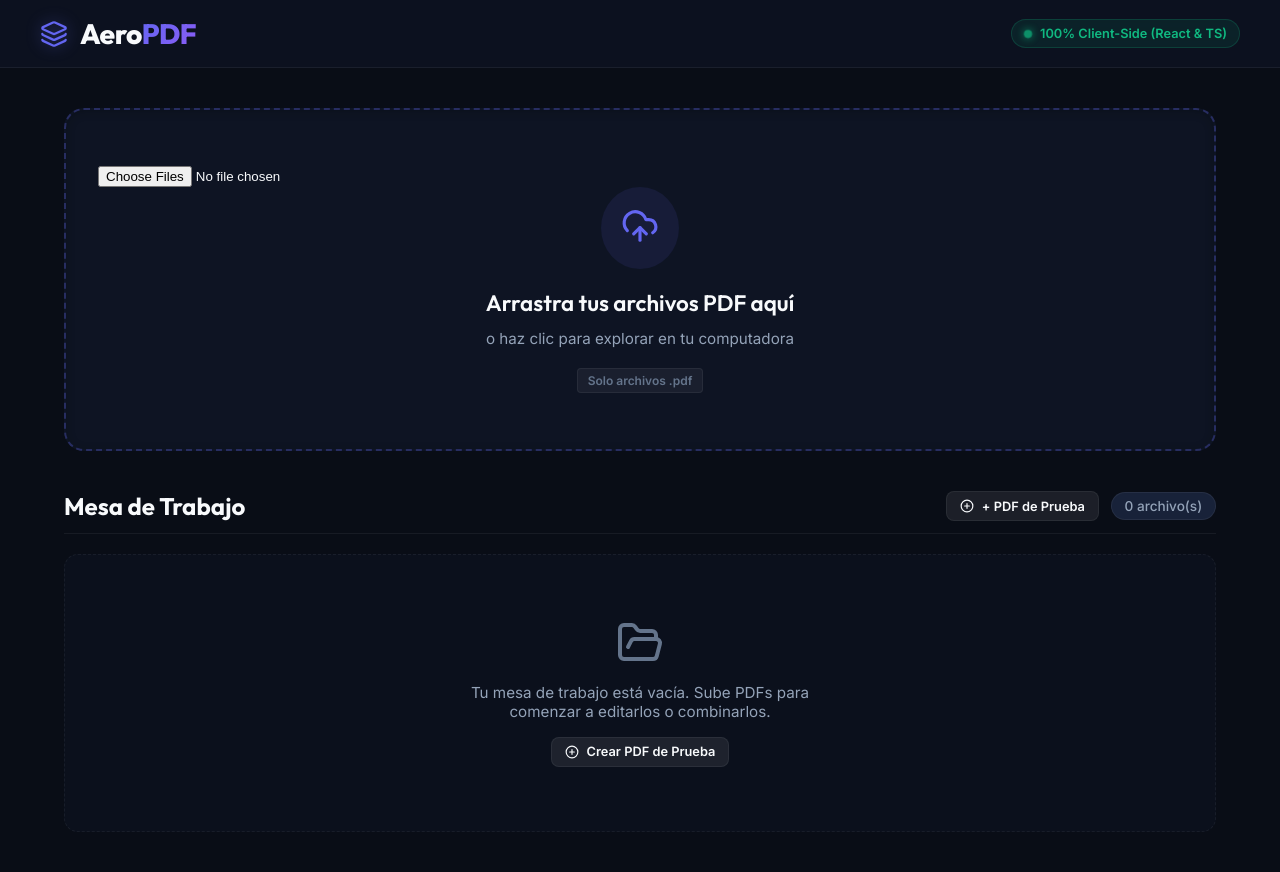
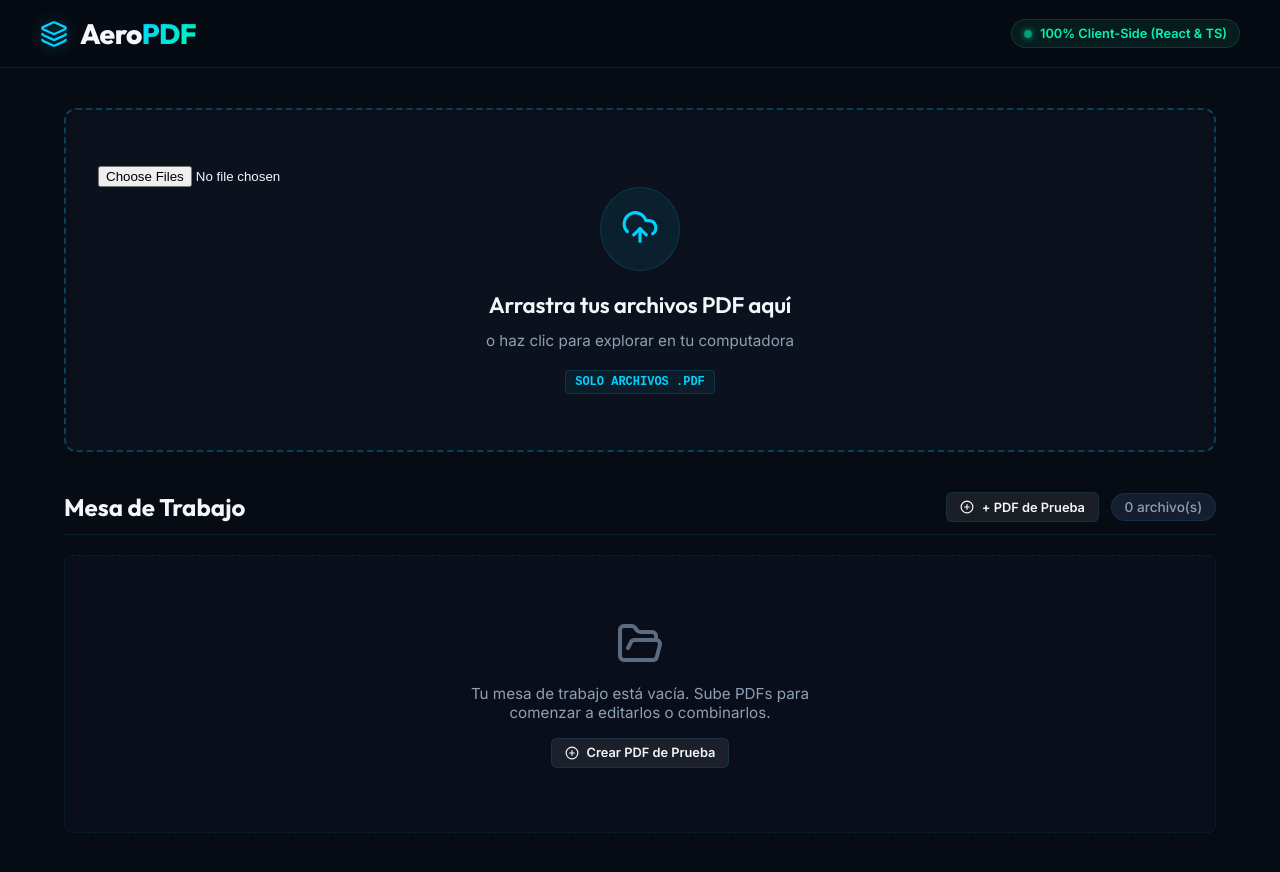
Before and after one commit to diegomadariaga/pdf_editor, a React (Vite) app: page / in a window 1280 px wide. Shown: the top 872 px of the page. Built offline with nearby package versions, Linux system fonts and the light colour scheme.

Commit message:
feat: implement page coordinate tracking and modernize UI theme with coordinate HUD support

```diff
--- a/src/components/TextEditView.tsx
+++ b/src/components/TextEditView.tsx
@@ -25,6 +25,7 @@ interface TextEditViewProps {
   onDeletePage: (pageId: string) => void;
   activePageId: string | null;
   onFocusPage: (pageId: string) => void;
+  onHoverCoords?: (coords: { x: number; y: number; width: number; height: number; pageIndex: number } | null) => void;
 }
 
 export const TextEditView: React.FC<TextEditViewProps> = ({
@@ -49,6 +50,7 @@ export const TextEditView: React.FC<TextEditViewProps> = ({
   onDeletePage,
   activePageId,
   onFocusPage,
+  onHoverCoords,
 }) => {
   return (
     <div id="pages-container" className="pages-container text-mode-view">
@@ -83,6 +85,7 @@ export const TextEditView: React.FC<TextEditViewProps> = ({
             onDeletePage={onDeletePage}
             activePageId={activePageId}
             onFocusPage={onFocusPage}
+            onHoverCoords={onHoverCoords}
           />
         );
       })}
--- a/src/index.css
+++ b/src/index.css
@@ -6,43 +6,44 @@
 :root {
   --font-sans: 'Inter', system-ui, -apple-system, sans-serif;
   --font-logo: 'Outfit', sans-serif;
+  --font-mono: 'JetBrains Mono', 'Fira Code', 'Courier New', Courier, monospace;
 
   /* Colors */
-  --bg-darker: #090d16;
+  --bg-darker: #070b13;
   --bg-dark: #0f1524;
-  --bg-card: #182239;
-  --bg-card-hover: #1f2c49;
-
-  --primary: #6366f1;
-  --primary-hover: #4f46e5;
-  --primary-glow: rgba(99, 102, 241, 0.4);
-
-  --secondary: #8b5cf6;
-  --secondary-hover: #7c3aed;
-  --secondary-glow: rgba(139, 92, 246, 0.4);
-
-  --success: #10b981;
-  --success-hover: #059669;
-
-  --danger: #ef4444;
-  --danger-hover: #dc2626;
-  --danger-glow: rgba(239, 68, 68, 0.25);
-
-  --text-main: #f8fafc;
-  --text-muted: #94a3b8;
-  --text-dim: #64748b;
-
-  --border-light: rgba(255, 255, 255, 0.06);
-  --border-glow: rgba(99, 102, 241, 0.25);
-  --border-hover: rgba(139, 92, 246, 0.45);
-
-  --glass-bg: rgba(15, 21, 36, 0.7);
+  --bg-card: #151d30;
+  --bg-card-hover: #1c263c;
+
+  --primary: #00d2ff;
+  --primary-hover: #00b8e6;
+  --primary-glow: rgba(0, 210, 255, 0.35);
+
+  --secondary: #00f5b4;
+  --secondary-hover: #00d99e;
+  --secondary-glow: rgba(0, 245, 180, 0.3);
+
+  --success: #00f5b4;
+  --success-hover: #00d99e;
+
+  --danger: #ff4a6b;
+  --danger-hover: #e5395a;
+  --danger-glow: rgba(255, 74, 107, 0.25);
+
+  --text-main: #f3f7fa;
+  --text-muted: #8fa0b5;
+  --text-dim: #5c6c80;
+
+  --border-light: rgba(0, 210, 255, 0.1);
+  --border-glow: rgba(0, 210, 255, 0.2);
+  --border-hover: rgba(0, 245, 180, 0.35);
+
+  --glass-bg: rgba(7, 11, 19, 0.75);
   --glass-blur: blur(16px);
-  --radius-sm: 8px;
-  --radius-md: 14px;
-  --radius-lg: 20px;
+  --radius-sm: 6px;
+  --radius-md: 8px;
+  --radius-lg: 12px;
   --shadow-lg: 0 10px 30px -10px rgba(0, 0, 0, 0.5);
-  --transition-smooth: all 0.3s cubic-bezier(0.4, 0, 0.2, 1);
+  --transition-smooth: all 0.25s cubic-bezier(0.4, 0, 0.2, 1);
 }
 
 /* Global resets & scrollbars */
@@ -174,8 +175,8 @@ body {
 }
 
 .dropzone {
-  background: rgba(24, 34, 57, 0.4);
-  border: 2px dashed rgba(99, 102, 241, 0.3);
+  background: rgba(21, 29, 48, 0.4);
+  border: 2px dashed rgba(0, 210, 255, 0.25);
   border-radius: var(--radius-lg);
   padding: 3.5rem 2rem;
   text-align: center;
@@ -193,7 +194,7 @@ body {
   left: 0;
   right: 0;
   bottom: 0;
-  background: radial-gradient(circle at center, rgba(139, 92, 246, 0.06), transparent 70%);
+  background: radial-gradient(circle at center, rgba(0, 210, 255, 0.08), transparent 70%);
   opacity: 0;
   transition: var(--transition-smooth);
   pointer-events: none;
@@ -201,8 +202,8 @@ body {
 
 .dropzone:hover {
   border-color: var(--primary);
-  background: rgba(24, 34, 57, 0.65);
-  box-shadow: 0 0 25px rgba(99, 102, 241, 0.15), inset 0 2px 10px rgba(0, 0, 0, 0.1);
+  background: rgba(21, 29, 48, 0.65);
+  box-shadow: 0 0 25px rgba(0, 210, 255, 0.15), inset 0 2px 10px rgba(0, 0, 0, 0.1);
 }
 
 .dropzone:hover::before {
@@ -211,9 +212,9 @@ body {
 
 .dropzone.dragover {
   border-color: var(--secondary);
-  background: rgba(139, 92, 246, 0.1);
+  background: rgba(0, 245, 180, 0.08);
   transform: scale(1.01);
-  box-shadow: 0 0 35px rgba(139, 92, 246, 0.25);
+  box-shadow: 0 0 35px rgba(0, 245, 180, 0.2);
 }
 
 .hidden-file-input {
@@ -230,17 +231,18 @@ body {
 }
 
 .icon-pulse {
-  background: rgba(99, 102, 241, 0.1);
+  background: rgba(0, 210, 255, 0.08);
   color: var(--primary);
   padding: 1.25rem;
   border-radius: 50%;
   margin-bottom: 0.5rem;
   transition: var(--transition-smooth);
+  border: 1px solid rgba(0, 210, 255, 0.15);
 }
 
 .dropzone:hover .icon-pulse {
   background: var(--primary);
-  color: var(--text-main);
+  color: var(--bg-darker);
   transform: translateY(-4px);
   box-shadow: 0 5px 15px var(--primary-glow);
 }
@@ -255,6 +257,7 @@ body {
   font-size: 1.4rem;
   font-weight: 600;
   color: var(--text-main);
+  letter-spacing: -0.2px;
 }
 
 .dropzone-content p {
@@ -263,14 +266,16 @@ body {
 }
 
 .badge {
+  font-family: var(--font-mono);
   font-size: 0.75rem;
   font-weight: 600;
-  color: var(--text-dim);
-  background: rgba(255, 255, 255, 0.05);
+  color: var(--primary);
+  background: rgba(0, 210, 255, 0.06);
   padding: 0.25rem 0.6rem;
   border-radius: 4px;
-  border: 1px solid var(--border-light);
+  border: 1px solid rgba(0, 210, 255, 0.15);
   margin-top: 0.5rem;
+  text-transform: uppercase;
 }
 
 /* Files Section & Cards Grid (US 1.2) */
@@ -336,16 +341,16 @@ body {
 }
 
 .file-card:hover {
-  border-color: var(--border-hover);
+  border-color: var(--primary);
   transform: translateY(-4px);
-  box-shadow: var(--shadow-lg), 0 0 15px rgba(139, 92, 246, 0.15);
+  box-shadow: var(--shadow-lg), 0 5px 20px rgba(0, 210, 255, 0.12);
 }
 
 /* Card Sorting Ghost State */
 .sortable-ghost {
   opacity: 0.3;
   border: 2px dashed var(--primary);
-  background: rgba(99, 102, 241, 0.1) !important;
+  background: rgba(0, 210, 255, 0.08) !important;
 }
 
 .sortable-chosen {
@@ -382,27 +387,30 @@ body {
   position: absolute;
   top: 10px;
   right: 10px;
-  background: rgba(9, 13, 22, 0.85);
+  background: rgba(7, 11, 19, 0.9);
   backdrop-filter: blur(4px);
-  border: 1px solid var(--border-light);
+  border: 1px solid rgba(0, 210, 255, 0.2);
   color: var(--text-main);
   padding: 0.25rem 0.5rem;
-  border-radius: 6px;
-  font-size: 0.75rem;
-  font-weight: 600;
+  border-radius: 4px;
+  font-family: var(--font-mono);
+  font-size: 0.7rem;
+  font-weight: 500;
 }
 
 .card-meta-tag {
   position: absolute;
   top: 10px;
   left: 10px;
-  background: rgba(99, 102, 241, 0.9);
+  background: rgba(0, 245, 180, 0.12);
   backdrop-filter: blur(4px);
-  color: var(--text-main);
+  color: var(--secondary);
+  border: 1px solid rgba(0, 245, 180, 0.3);
   padding: 0.25rem 0.5rem;
-  border-radius: 6px;
-  font-size: 0.75rem;
-  font-weight: 600;
+  border-radius: 4px;
+  font-family: var(--font-mono);
+  font-size: 0.7rem;
+  font-weight: 500;
   display: flex;
   align-items: center;
   gap: 0.25rem;
@@ -420,10 +428,11 @@ body {
   top: 50%;
   left: 50%;
   transform: translate(-50%, -50%) scale(0.8);
-  background: rgba(9, 13, 22, 0.8);
+  background: rgba(7, 11, 19, 0.9);
+  border: 1px solid rgba(0, 210, 255, 0.3);
   border-radius: 50%;
-  width: 48px;
-  height: 48px;
+  width: 44px;
+  height: 44px;
   display: flex;
   align-items: center;
   justify-content: center;
@@ -433,12 +442,12 @@ body {
 }
 
 .file-card:hover .card-drag-indicator {
-  opacity: 0.8;
+  opacity: 0.95;
   transform: translate(-50%, -50%) scale(1);
 }
 
 .card-drag-indicator i, .card-drag-indicator svg {
-  color: var(--text-muted);
+  color: var(--primary);
 }
 
 /* Card details details */
@@ -935,7 +944,11 @@ body {
 .editor-content {
   flex: 1;
   overflow: auto;
-  background-color: #0b0e14;
+  background-color: var(--bg-darker);
+  background-image:
+    linear-gradient(rgba(0, 210, 255, 0.04) 1px, transparent 1px),
+    linear-gradient(90deg, rgba(0, 210, 255, 0.04) 1px, transparent 1px);
+  background-size: 24px 24px;
   padding: 2.5rem 1.5rem;
   display: flex;
   justify-content: flex-start;
@@ -961,11 +974,12 @@ body {
 .page-wrapper {
   position: relative;
   background-color: white;
-  box-shadow: 0 8px 30px rgba(0, 0, 0, 0.6);
+  box-shadow: 0 10px 40px rgba(0, 0, 0, 0.6);
   border-radius: 4px;
   overflow: hidden;
-  transition: transform 0.2s ease;
+  transition: transform 0.2s ease, border-color 0.2s ease, box-shadow 0.2s ease;
   flex-shrink: 0;
+  cursor: crosshair;
 }
 
 .page-wrapper canvas {
@@ -1695,3 +1709,93 @@ body {
 .zoom-controls span {
   user-select: none;
 }
+
+/* ==========================================================================
+   Drafting Desk Coordinate HUD & Page Metadata Styles
+   ========================================================================== */
+
+.coordinate-hud {
+  position: absolute;
+  bottom: 20px;
+  right: 20px;
+  background: rgba(15, 21, 36, 0.85);
+  backdrop-filter: blur(8px);
+  border: 1px solid rgba(0, 210, 255, 0.25);
+  border-radius: 6px;
+  padding: 8px 14px;
+  z-index: 1000;
+  pointer-events: none;
+  box-shadow: 0 4px 20px rgba(0, 0, 0, 0.5);
+  display: flex;
+  align-items: center;
+  gap: 12px;
+  animation: slide-up-hud 0.3s cubic-bezier(0.16, 1, 0.3, 1);
+}
+
+@keyframes slide-up-hud {
+  from { transform: translateY(10px); opacity: 0; }
+  to { transform: translateY(0); opacity: 1; }
+}
+
+.hud-indicator {
+  display: flex;
+  align-items: center;
+  gap: 8px;
+  font-size: 0.72rem;
+  font-weight: 600;
+}
+
+.hud-label {
+  color: var(--secondary);
+  font-weight: 700;
+  letter-spacing: 0.5px;
+}
+
+.hud-value {
+  color: var(--text-main);
+  font-family: var(--font-mono);
+}
+
+.hud-value.text-dim {
+  color: var(--text-dim);
+}
+
+.hud-separator {
+  color: rgba(0, 210, 255, 0.3);
+  font-family: var(--font-mono);
+}
+
+.page-wrapper-floating-bar {
+  position: absolute;
+  top: 12px;
+  left: 12px;
+  z-index: 10;
+  background: rgba(15, 21, 36, 0.85);
+  backdrop-filter: blur(8px);
+  border-radius: 6px;
+  border: 1px solid rgba(0, 210, 255, 0.15);
+  padding: 4px 8px;
+  display: flex;
+  align-items: center;
+  gap: 8px;
+}
+
+.page-num-indicator {
+  font-family: var(--font-mono);
+  font-size: 0.72rem;
+  font-weight: 700;
+  color: var(--primary);
+}
+
+.page-size-indicator {
+  font-family: var(--font-mono);
+  font-size: 0.68rem;
+  font-weight: 500;
+  color: var(--text-muted);
+}
+
+.bar-separator {
+  width: 1px;
+  height: 12px;
+  background: rgba(0, 210, 255, 0.15);
+}
```
Also changed, not shown: src/components/EditorOverlay.tsx (+24 -0 lines), src/components/PageWrapper.tsx (+38 -21 lines).
